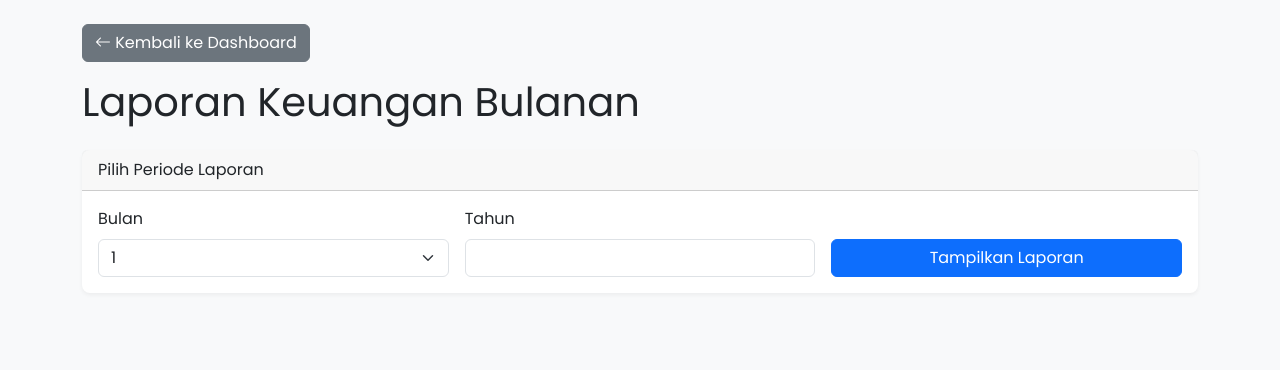
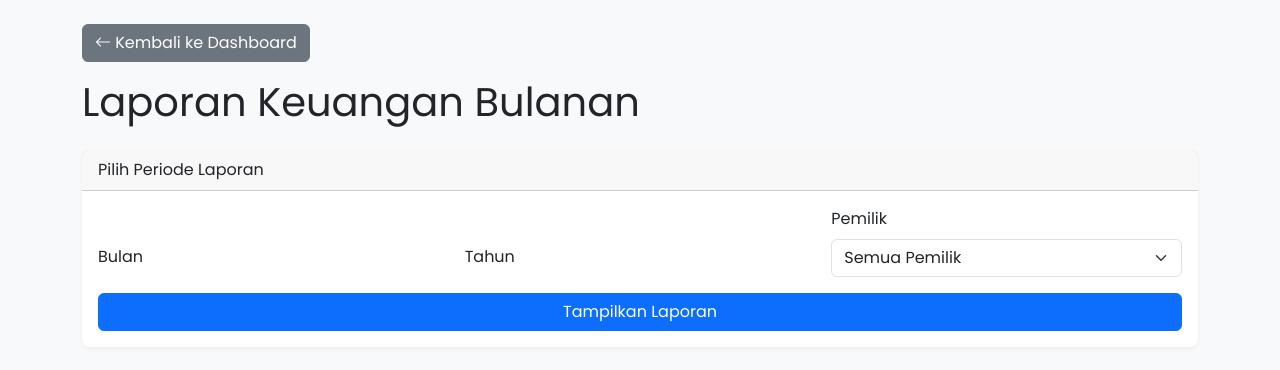
Before and after one commit to NashirLidienillah/pembukuan-rumahan, a Flask app: template templates/laporan.html in a window 1280 px wide. Shown: the part 56-426 px from the top of the page. Run offline with Flask 3, Linux system fonts and the light colour scheme; the template is opened without the code that fills it, so the values that code supplies are empty.

Commit message:
feat: update

```diff
--- a/app.py
+++ b/app.py
@@ -4,18 +4,19 @@ from flask_sqlalchemy import SQLAlchemy
 from dotenv import load_dotenv
 from sqlalchemy import extract, func
 from datetime import datetime
-from fpdf import FPDF # -> [BARU] Import library PDF
+from fpdf import FPDF
 
 # Muat environment variables
 load_dotenv()
 
 # Inisialisasi Aplikasi Flask
 app = Flask(__name__)
-app.config['SECRET_KEY'] = 'sabar'
 
-# Konfigurasi Database
+# Konfigurasi
+app.config['SECRET_KEY'] = 'kunci_rahasia_super_aman'
 app.config['SQLALCHEMY_DATABASE_URI'] = os.getenv('DATABASE_URL')
 app.config['SQLALCHEMY_TRACK_MODIFICATIONS'] = False
+app.config['SQLALCHEMY_ENGINE_OPTIONS'] = {'pool_pre_ping': True}
 db = SQLAlchemy(app)
 
 # Model untuk tabel transaksi
@@ -24,44 +25,32 @@ class Transaksi(db.Model):
     tanggal = db.Column(db.Date, nullable=False)
     kategori = db.Column(db.String(50), nullable=False)
     jumlah = db.Column(db.Integer, nullable=False)
-    tipe = db.Column(db.String(10), nullable=False)
+    tipe = db.Column(db.String(20), nullable=False)
     keterangan = db.Column(db.Text, nullable=True)
+    pemilik = db.Column(db.String(50), nullable=True) # -> [BARU] Kolom pemilik
 
-# [PERBAIKAN] Ganti seluruh fungsi index() dengan ini
+# Daftar master untuk dropdown
+pemilik_list = ["Saya", "Ayah", "Ibu", "Keluarga", "Lainnya"]
+kategori_list = ["Gaji", "Makanan & Minuman", "Transportasi", "Tagihan", "Hiburan", "Belanja", "Lainnya"]
+
+# --- Route Utama dan Transaksi ---
 @app.route('/', methods=['GET', 'POST'])
 def index():
-    # Tentukan periode default (bulan dan tahun saat ini)
     bulan = datetime.now().month
     tahun = datetime.now().year
 
-    # Jika ada filter yang dikirim dari form, gunakan nilai dari form
     if request.method == 'POST':
         bulan = int(request.form.get('bulan'))
         tahun = int(request.form.get('tahun'))
 
-    # Ambil data transaksi HANYA untuk periode yang dipilih
     transaksi_terfilter = Transaksi.query.filter(
         extract('year', Transaksi.tanggal) == tahun,
         extract('month', Transaksi.tanggal) == bulan
     ).order_by(Transaksi.tanggal.desc()).all()
 
-    # Hitung total untuk kartu ringkasan berdasarkan periode yang dipilih
-    pemasukan_periode = db.session.query(func.sum(Transaksi.jumlah)).filter(
-        extract('year', Transaksi.tanggal) == tahun,
-        extract('month', Transaksi.tanggal) == bulan,
-        Transaksi.tipe == 'Pemasukan'
-    ).scalar() or 0
-
-    pengeluaran_periode = db.session.query(func.sum(Transaksi.jumlah)).filter(
-        extract('year', Transaksi.tanggal) == tahun,
-        extract('month', Transaksi.tanggal) == bulan,
-        Transaksi.tipe == 'Pengeluaran'
-    ).scalar() or 0
-
+    pemasukan_periode = sum(t.jumlah for t in transaksi_terfilter if t.tipe == 'Pemasukan')
+    pengeluaran_periode = sum(t.jumlah for t in transaksi_terfilter if t.tipe == 'Pengeluaran')
     saldo_periode = pemasukan_periode - pengeluaran_periode
-
-    # -> [BARU] Definisikan daftar kategori
-    kategori_list = ["Gaji", "Makanan & Minuman", "Transportasi", "Tagihan", "Hiburan", "Belanja", "Lainnya"]
 
     return render_template(
         'index.html',
@@ -71,7 +60,8 @@ def index():
         saldo=saldo_periode,
         bulan=bulan,
         tahun=tahun,
-        kategori_list=kategori_list # -> [BARU] Kirim daftar ini ke template
+        kategori_list=kategori_list,
+        pemilik_list=pemilik_list # -> [BARU] Kirim daftar pemilik
     )
 
 @app.route('/tambah', methods=['POST'])
@@ -82,42 +72,80 @@ def tambah_transaksi():
     jumlah = request.form.get('jumlah')
     kategori = request.form.get('kategori')
     keterangan = request.form.get('keterangan')
-    transaksi_baru = Transaksi(tanggal=tanggal, tipe=tipe, jumlah=int(jumlah), kategori=kategori, keterangan=keterangan)
+    pemilik = request.form.get('pemilik') # -> [BARU] Ambil data pemilik
+
+    transaksi_baru = Transaksi(
+        tanggal=tanggal, tipe=tipe, jumlah=int(jumlah),
+        kategori=kategori, keterangan=keterangan,
+        pemilik=pemilik # -> [BARU] Simpan data pemilik
+    )
     db.session.add(transaksi_baru)
     db.session.commit()
     flash('Transaksi baru berhasil ditambahkan!', 'success')
     return redirect(url_for('index'))
 
-# --- Route Laporan ---
+@app.route('/edit/<int:id>', methods=['GET', 'POST'])
+def edit_transaksi(id):
+    trx_untuk_diedit = Transaksi.query.get_or_404(id)
+
+    if request.method == 'POST':
+        trx_untuk_diedit.tanggal = datetime.strptime(request.form.get('tanggal'), '%Y-%m-%d').date()
+        trx_untuk_diedit.tipe = request.form.get('tipe')
+        trx_untuk_diedit.jumlah = int(request.form.get('jumlah'))
+        trx_untuk_diedit.kategori = request.form.get('kategori')
+        trx_untuk_diedit.keterangan = request.form.get('keterangan')
+        trx_untuk_diedit.pemilik = request.form.get('pemilik') # -> [BARU] Update pemilik
+
+        db.session.commit()
+        flash('Transaksi berhasil diperbarui!', 'success')
+        return redirect(url_for('index'))
+
+    return render_template(
+        'edit_transaksi.html',
+        trx=trx_untuk_diedit,
+        kategori_list=kategori_list,
+        pemilik_list=pemilik_list # -> [BARU] Kirim daftar pemilik
+    )
+
+@app.route('/hapus/<int:id>')
+def hapus_transaksi(id):
+    transaksi_untuk_dihapus = Transaksi.query.get_or_404(id)
+    try:
+        db.session.delete(transaksi_untuk_dihapus)
+        db.session.commit()
+        flash('Transaksi berhasil dihapus!', 'success')
+    except:
+        flash('Terjadi kesalahan saat menghapus transaksi.', 'danger')
+    return redirect(url_for('index'))
+
+# --- Route Laporan & Ekspor ---
 @app.route('/laporan', methods=['GET', 'POST'])
 def laporan():
     current_year = datetime.now().year
-    # Atur periode default ke bulan dan tahun saat ini
     bulan = datetime.now().month
     tahun = current_year
+    pemilik_terpilih = 'Semua' # Default
 
-    # Jika ada filter yang dikirim dari form, gunakan nilai dari form
     if request.method == 'POST':
         bulan = int(request.form.get('bulan'))
         tahun = int(request.form.get('tahun'))
+        pemilik_terpilih = request.form.get('pemilik')
 
-    # Ambil daftar transaksi HANYA untuk periode yang dipilih
-    transaksi_periode_ini = Transaksi.query.filter(
+    query = Transaksi.query.filter(
         extract('year', Transaksi.tanggal) == tahun,
         extract('month', Transaksi.tanggal) == bulan
-    ).order_by(Transaksi.tanggal.asc()).all()
+    )
 
-    # Hitung total untuk kartu ringkasan
+    if pemilik_terpilih != 'Semua':
+        query = query.filter(Transaksi.pemilik == pemilik_terpilih)
+
+    transaksi_periode_ini = query.order_by(Transaksi.tanggal.asc()).all()
+
     total_pemasukan = sum(t.jumlah for t in transaksi_periode_ini if t.tipe == 'Pemasukan')
     total_pengeluaran = sum(t.jumlah for t in transaksi_periode_ini if t.tipe == 'Pengeluaran')
+    sisa_uang = total_pemasukan - total_pengeluaran
 
-    laba_rugi = total_pemasukan - total_pengeluaran
-
-    hasil = {
-        'pemasukan': total_pemasukan,
-        'pengeluaran': total_pengeluaran,
-        'laba_rugi': laba_rugi
-    }
+    hasil = {'pemasukan': total_pemasukan, 'pengeluaran': total_pengeluaran, 'laba_rugi': sisa_uang}
 
     return render_template(
         'laporan.html',
@@ -125,116 +153,13 @@ def laporan():
         bulan=bulan,
         tahun=tahun,
         current_year=current_year,
-        transaksi_list=transaksi_periode_ini # -> [BARU] Kirim daftar transaksi ke template
+        transaksi_list=transaksi_periode_ini,
+        pemilik_list=pemilik_list,
+        pemilik_terpilih=pemilik_terpilih
     )
 
-# -> [FITUR BARU] Route untuk membuat dan mengirim file PDF
-@app.route('/ekspor-pdf')
-def ekspor_pdf():
-    # Versi terbaru, paksa deploy ulang
-    bulan_str = request.args.get('bulan')
-    tahun_str = request.args.get('tahun')
+# ... (kode ekspor_pdf tidak perlu diubah) ...
 
-    if not bulan_str or not tahun_str:
-        return "Error: Parameter bulan dan tahun dibutuhkan.", 400
-
-    try:
-        bulan = int(bulan_str)
-        tahun = int(tahun_str)
-    except ValueError:
-        return "Error: Parameter bulan dan tahun harus berupa angka.", 400
-
-    transaksi_periode_ini = Transaksi.query.filter(
-        extract('year', Transaksi.tanggal) == tahun,
-        extract('month', Transaksi.tanggal) == bulan
-    ).order_by(Transaksi.tanggal.asc()).all()
-
-    total_pemasukan = sum(t.jumlah for t in transaksi_periode_ini if t.tipe == 'Pemasukan')
-    total_pengeluaran = sum(t.jumlah for t in transaksi_periode_ini if t.tipe == 'Pengeluaran')
-    laba_rugi = total_pemasukan - total_pengeluaran
-
-    pdf = FPDF()
-    pdf.add_page()
-
-    # Header Laporan
-    pdf.set_font('Helvetica', 'B', 16) # -> [PERBAIKAN] Menggunakan Helvetica
-    pdf.cell(0, 10, f'Laporan Keuangan - Bulan {bulan}/{tahun}', 0, 1, 'C')
-    pdf.ln(10)
-
-    # Ringkasan Laporan
-    pdf.set_font('Helvetica', '', 12) # -> [PERBAIKAN] Menggunakan Helvetica
-    pdf.cell(0, 10, f'Total Pemasukan: Rp {total_pemasukan:,.0f}', 0, 1)
-    pdf.cell(0, 10, f'Total Pengeluaran: Rp {total_pengeluaran:,.0f}', 0, 1)
-    pdf.set_font('Helvetica', 'B', 12) # -> [PERBAIKAN] Menggunakan Helvetica
-    pdf.cell(0, 10, f'Sisa Uang: Rp {laba_rugi:,.0f}', 0, 1) # Mengganti Laba/Rugi menjadi Sisa Uang
-    pdf.ln(10)
-
-    # Tabel Detail Transaksi
-    pdf.set_font('Helvetica', 'B', 10) # -> [PERBAIKAN] Menggunakan Helvetica
-    pdf.cell(25, 10, 'Tanggal', 1)
-    pdf.cell(35, 10, 'Kategori', 1)
-    pdf.cell(60, 10, 'Keterangan', 1)
-    pdf.cell(35, 10, 'Pemasukan', 1)
-    pdf.cell(35, 10, 'Pengeluaran', 1)
-    pdf.ln()
-
-    pdf.set_font('Helvetica', '', 10) # -> [PERBAIKAN] Menggunakan Helvetica
-    for trx in transaksi_periode_ini:
-        pdf.cell(25, 10, trx.tanggal.strftime('%d-%m-%Y'), 1)
-        pdf.cell(35, 10, trx.kategori, 1)
-        pdf.cell(60, 10, trx.keterangan or '', 1)
-        if trx.tipe == 'Pemasukan':
-            pdf.cell(35, 10, f'Rp {trx.jumlah:,.0f}', 1, 0, 'R')
-            pdf.cell(35, 10, '', 1)
-        else:
-            pdf.cell(35, 10, '', 1)
-            pdf.cell(35, 10, f'Rp {trx.jumlah:,.0f}', 1, 0, 'R')
-        pdf.ln()
-
-    response = make_response(bytes(pdf.output()))
-    response.headers['Content-Type'] = 'application/pdf'
-    response.headers['Content-Disposition'] = f'attachment; filename=laporan_{bulan}_{tahun}.pdf'
-
-    return response
-
-# -> [TAMBAHKAN FUNGSI INI] Route untuk mengedit transaksi
-@app.route('/edit/<int:id>', methods=['GET', 'POST'])
-def edit_transaksi(id):
-    trx_untuk_diedit = Transaksi.query.get_or_404(id)
-
-    # Definisikan daftar kategori
-    kategori_list = ["Gaji", "Makanan & Minuman", "Transportasi", "Tagihan", "Hiburan", "Belanja", "Lainnya"]
-
-    if request.method == 'POST':
-        trx_untuk_diedit.tanggal = datetime.strptime(request.form.get('tanggal'), '%Y-%m-%d').date()
-        trx_untuk_diedit.tipe = request.form.get('tipe')
-        trx_untuk_diedit.jumlah = int(request.form.get('jumlah'))
-        trx_untuk_diedit.kategori = request.form.get('kategori')
-        trx_untuk_diedit.keterangan = request.form.get('keterangan')
-
-        db.session.commit()
-        flash('Transaksi berhasil diperbarui!', 'success')
-        return redirect(url_for('index'))
-
-    # Kirim daftar kategori ke template saat halaman dibuka
-    return render_template('edit_transaksi.html', trx=trx_untuk_diedit, kategori_list=kategori_list)
-
-
-# -> [TAMBAHKAN FUNGSI INI] Route untuk menghapus transaksi
-@app.route('/hapus/<int:id>')
-def hapus_transaksi(id):
-    transaksi_untuk_dihapus = Transaksi.query.get_or_404(id)
-
-    try:
-        db.session.delete(transaksi_untuk_dihapus)
-        db.session.commit()
-        flash('Transaksi berhasil dihapus!', 'success')
-    except:
-        flash('Terjadi kesalahan saat menghapus transaksi.', 'danger')
-
-    return redirect(url_for('index'))
-
-# Menjalankan aplikasi
 if __name__ == '__main__':
     with app.app_context():
         db.create_all()
--- a/templates/laporan.html
+++ b/templates/laporan.html
@@ -15,18 +15,20 @@
                <div class="row g-3 align-items-end">
     <div class="col-md-4">
         <label for="bulan" class="form-label">Bulan</label>
-                        <select class="form-select" id="bulan" name="bulan" required>
-                            {% for i in range(1, 13) %}
-                            <option value="{{ i }}" {% if i == bulan %}selected{% endif %}>{{ i }}</option>
+        </div>
+    <div class="col-md-4">
+        <label for="tahun" class="form-label">Tahun</label>
+        </div>
+    <div class="col-md-4">
+        <label for="pemilik" class="form-label">Pemilik</label>
+        <select class="form-select" id="pemilik" name="pemilik">
+            <option value="Semua">Semua Pemilik</option>
+            {% for p in pemilik_list %}
+            <option value="{{ p }}" {% if p == pemilik_terpilih %}selected{% endif %}>{{ p }}</option>
             {% endfor %}
         </select>
     </div>
-                    <div class="col-md-4">
-                        <label for="tahun" class="form-label">Tahun</label>
-                        <input type="number" class="form-control" id="tahun" name="tahun" value="{{ tahun }}" required>
-                    </div>
-                    <div class="col-md-4">
-                        <button type="submit" class="btn btn-primary w-100">Tampilkan Laporan</button>
+    <div class="col-12 mt-3"> <button type="submit" class="btn btn-primary w-100">Tampilkan Laporan</button>
     </div>
 </div>
             </form>
```
Also changed, not shown: templates/edit_transaksi.html (+8 -0 lines), templates/index.html (+7 -103 lines). Lines whose indentation alone changed are shown as unchanged.
